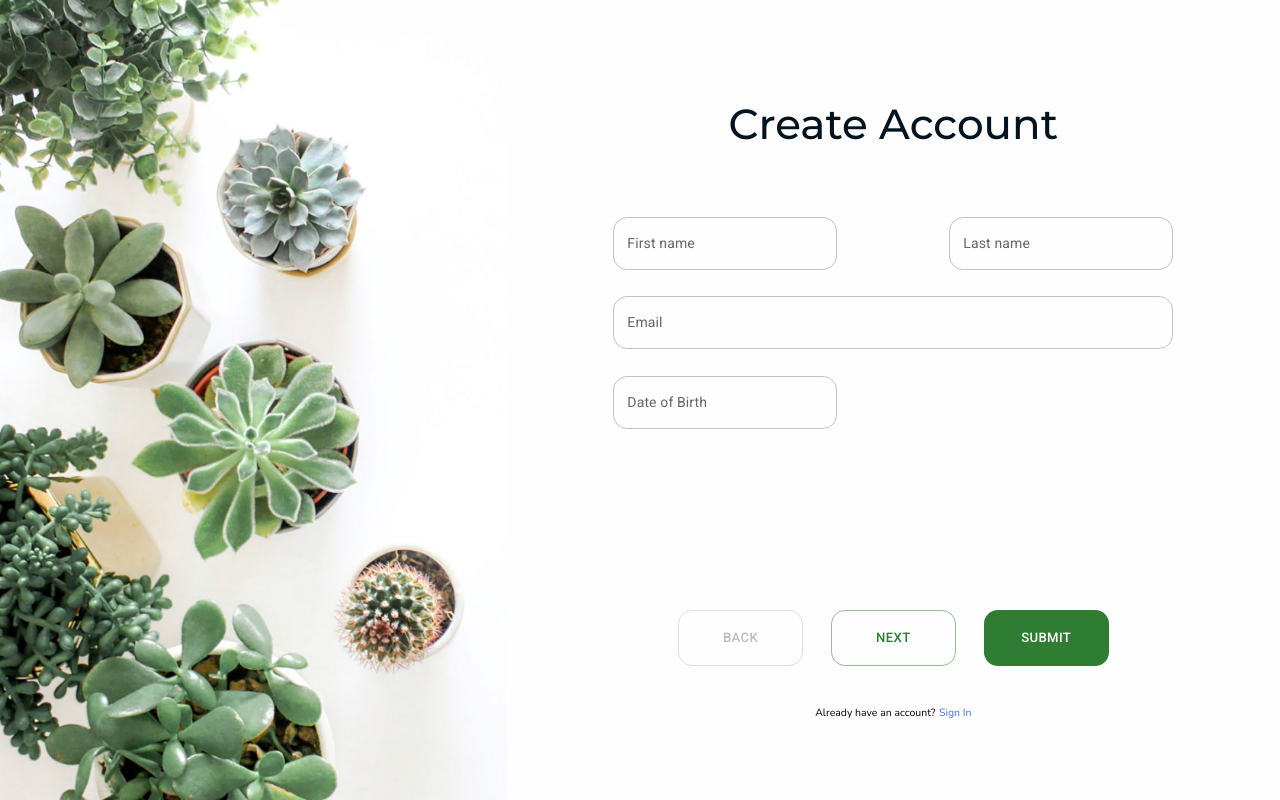
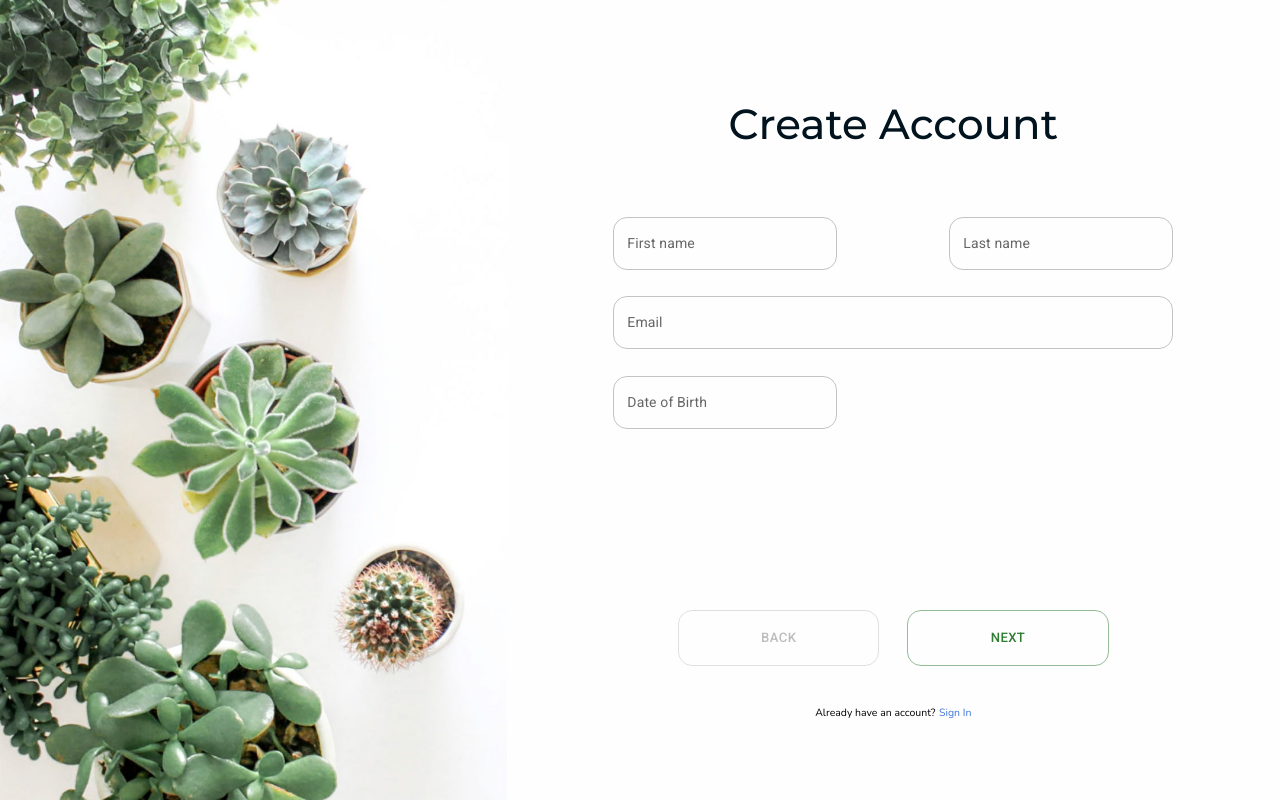
Before and after one commit to CS203-G2-T7/CS203-Project, a React (Create React App) app in the folder ReactFrontend/: page /sign-up in a window 1280 px wide. Built offline with nearby package versions, Linux system fonts and the light colour scheme.

Commit message:
Fix button group in sign-up page. Add error response to user controller when sign-up. Still have issue with sign-up birthdate must not be null.

```diff
--- a/ReactFrontend/src/pages/SignUp/RightContent/ButtonGroup/ButtonGroup.tsx
+++ b/ReactFrontend/src/pages/SignUp/RightContent/ButtonGroup/ButtonGroup.tsx
@@ -1,4 +1,4 @@
-import React from "react";
+import React, { useEffect, useState } from "react";
 import { FormNavButtonGroup } from "./FormNavButtonGroup.styled";
 import { StyledButton } from "./Button.styled";
 
@@ -8,7 +8,11 @@ type Props = {
 };
 
 export default function ButtonGroup({ pageSetter, page }: Props) {
-  const submitState: boolean = page === 3;
+  const [submitState, setSubmitState] = useState(false);
+
+  useEffect(() => {
+    setSubmitState(page === 3);
+  }, [page]);
 
   const backHandler = () => {
     pageSetter((prevPage: number) => {
@@ -36,6 +40,16 @@ export default function ButtonGroup({ pageSetter, page }: Props) {
       >
         Back
       </StyledButton>
+      {submitState ? (
+        <StyledButton
+          disableElevation
+          size="large"
+          variant="contained"
+          type="submit"
+        >
+          Submit
+        </StyledButton>
+      ) : (
         <StyledButton
           size="large"
           variant="outlined"
@@ -45,14 +59,7 @@ export default function ButtonGroup({ pageSetter, page }: Props) {
         >
           Next
         </StyledButton>
-      <StyledButton
-        disableElevation
-        size="large"
-        variant="contained"
-        type="submit"
-      >
-        Submit
-      </StyledButton>
+      )}
     </FormNavButtonGroup>
   );
 }
--- a/ReactFrontend/src/pages/SignUp/RightContent/ThirdTextFields/ThirdTextFields.styled.ts
+++ b/ReactFrontend/src/pages/SignUp/RightContent/ThirdTextFields/ThirdTextFields.styled.ts
@@ -4,7 +4,7 @@ export const StyledThirdTextFields = styled.div`
   display: flex;
   flex-direction: column;
   justify-content: center;
-  width: 30%;
+  width: 16rem;
   padding-top: 5%;
   gap: 1.875rem;
   margin: auto;
--- a/ReactFrontend/src/pages/SignUp/RightContent/ThirdTextFields/ThirdTextFields.tsx
+++ b/ReactFrontend/src/pages/SignUp/RightContent/ThirdTextFields/ThirdTextFields.tsx
@@ -26,7 +26,7 @@ export default function ThirdTextFields({}: Props) {
           fieldState: { isTouched, isDirty, error },
         }) => (
           <TextField
-            label="Choose Password"
+            label="Password"
             onChange={onChange}
             value={value}
             inputRef={ref}
```
Also changed, not shown: 1 other file (tests, documents, lock files or other folders). Lines whose indentation alone changed are shown as unchanged.
